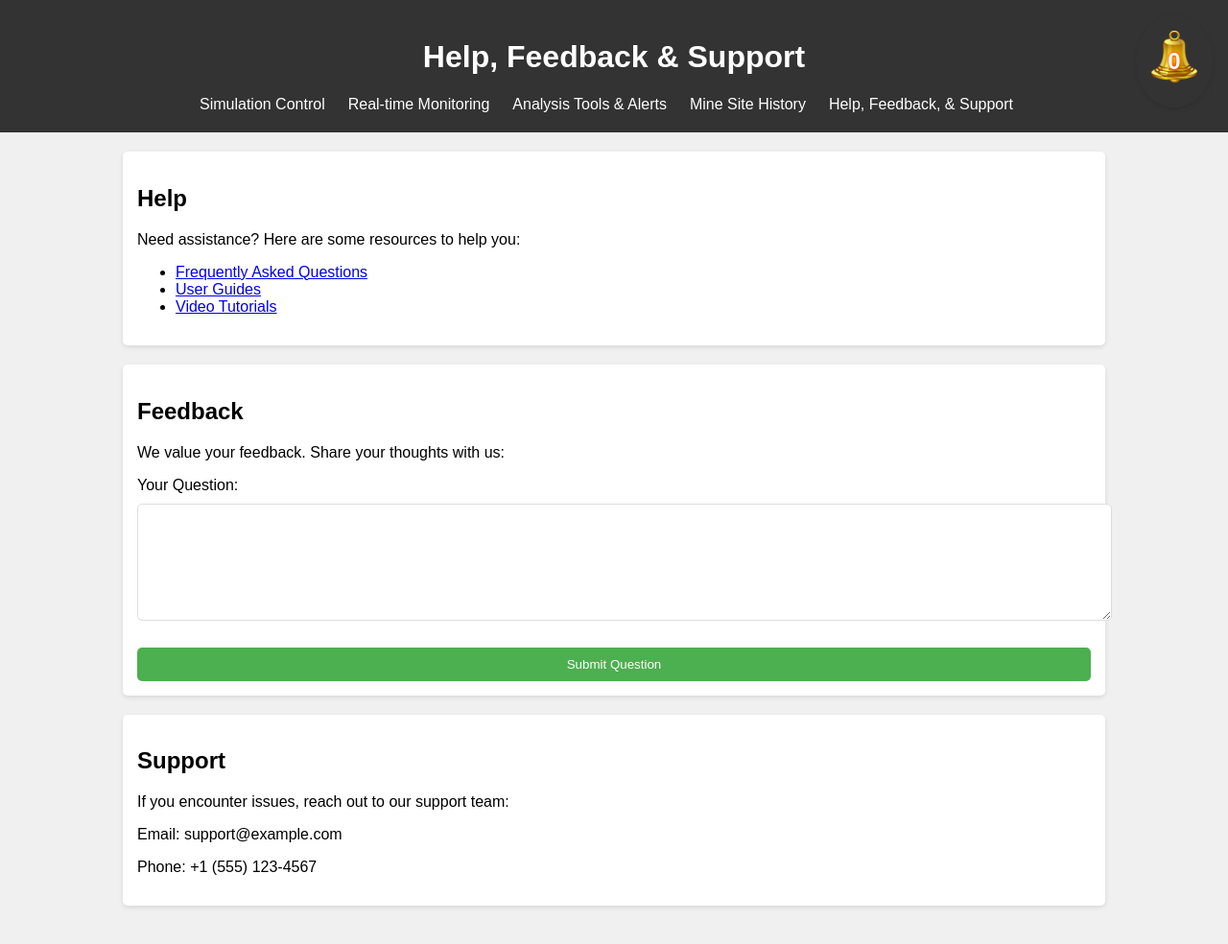
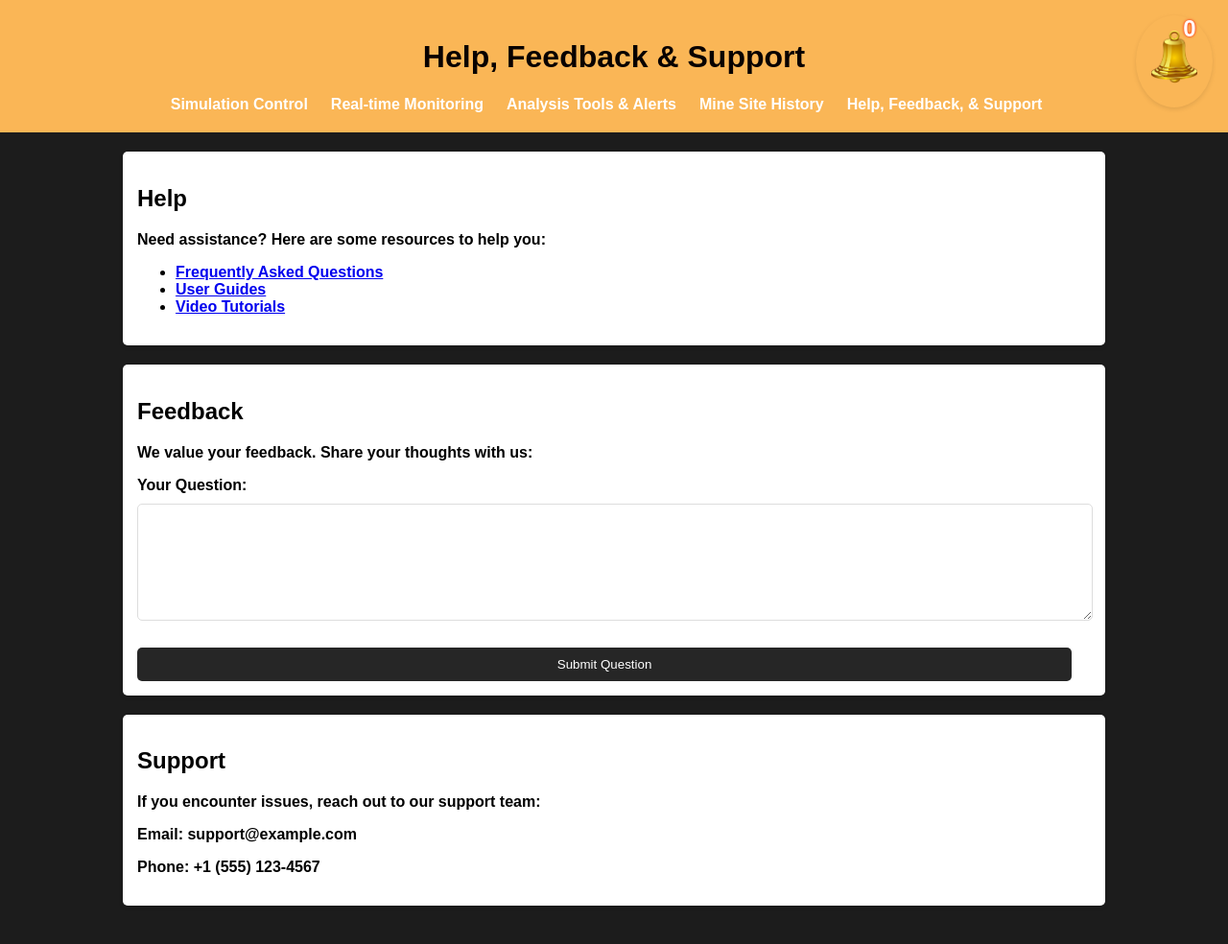
Before and after one commit to EdJustin27/thesis_mining, a PHP site: the page made by public/html files/Admin Sub/Help, Feedback, and Suggest.html in a window 1280 px wide. Shown: the whole page at 96% size. Run offline with PHP 8.4, Linux system fonts and the light colour scheme.

Commit message:
first commit

```diff
--- a/public/css/adminSub/headerNavBtns.css
+++ b/public/css/adminSub/headerNavBtns.css
@@ -8,3 +8,6 @@ nav{
         color: white;
         margin-right: 1rem;
     }
+    nav a:hover {
+        color: #474454; /* Change to the desired color */
+    }
--- a/public/css/bell.css
+++ b/public/css/bell.css
@@ -15,8 +15,8 @@
         padding: 0;
         margin: 0;
         position: absolute;
-        top: 50%;
-        left: 50%;
+        top: 15%;
+        left: 70%;
         transform: translate(-50%, -50%);
         color: white;
         text-shadow: 0 0 3px red;
--- a/public/html files/Admin Sub/Help, Feedback, and Suggest.html
+++ b/public/html files/Admin Sub/Help, Feedback, and Suggest.html
@@ -7,14 +7,16 @@
     <style>
         body {
             font-family: Arial, sans-serif;
+            font-weight: bold;
             margin: 0;
             padding: 0;
-            background-color: #f0f0f0;
+            background-color: #1c1c1c; /* Black background */
+
         }
 
         header {
-            background-color: #333;
-            color: white;
+            background-color: #fab656;
+            color: rgb(8, 1, 1);
             padding: 20px;
             text-align: center;
         }
@@ -35,7 +37,7 @@
 
         label, textarea, button {
             display: block;
-            width: 100%;
+            width: 98%;
             margin-top: 10px;
         }
 
@@ -47,7 +49,7 @@
         }
 
         button {
-            background-color: #4CAF50;
+            background-color: #262626;
             color: white;
             border: none;
             padding: 10px 20px;
@@ -57,7 +59,7 @@
         }
 
         button:hover {
-            background-color: #45a049;
+            background-color: #fab656;
         }
     </style>
     <link rel="stylesheet" href="../../css/bell.css">
--- a/public/html files/Admin Sub/MineSite History.html
+++ b/public/html files/Admin Sub/MineSite History.html
@@ -7,15 +7,16 @@
     <style>
         body {
             font-family: 'Arial', sans-serif;
+            font-weight: bold;
             background-color: #1c1c1c; /* Black background */
-            color: #ff6600; /* Orange text color */
+            color: #d0bc8f; /* Orange text color */
             margin: 0;
             padding: 0;
             overflow-x: hidden;
         }
 
         header {
-            background-color: #ff6600; /* Orange header background */
+            background-color: #fab656; /* Orange header background */
             color: #1c1c1c; /* Black text color */
             padding: 15px;
             text-align: center;
--- a/public/html files/Admin.html
+++ b/public/html files/Admin.html
@@ -14,17 +14,18 @@
             background-position: bottom;
             height: 100vh;
         }
+
     </style>
 </head>
 <body>
 <section id="notification">
     <img src="../assets/bell.png">
-    <h2 id="notifCount">0</h2>
+    <span class="badge">0</span>
         <ul id="notifList">
         </ul>
 </section>
 <header>
-    <h1>Dashboard</h1>
+    <h1>DASHBOARD</h1>
 </header>
 
 <nav>
--- a/public/index.html
+++ b/public/index.html
@@ -52,7 +52,7 @@
     </style>
 </head>
 <body>
-    <header>
+    <header class="header">
         <a href="./html files/Admin Sub/Real-Time Monitoring.html">Admin</a>
         <a href="./html files/About Us.html">About Us</a>
         <a href="./html files/services.html">Services</a>
@@ -60,7 +60,7 @@
     </header>
 
     <div class="description">
-        <p>
+        <p class="black-bold-text">
             Slope Visualization Code is a pivotal phase in the evolution of this innovative Geotechnical engineering tools.
             It is the creation of an intuitive & user-friendly website.
         </p>
@@ -71,7 +71,7 @@
     <div class="combined-container">
         <h2>Hi, Mining Engineer!</h2>
         <button onclick="toggleLogin()">Login or Sign Up</button>
-        <p>Empowering Safety</p>
+        <p class="black-bold-text">Empowering Safety</p>
     </div>
 
     <div class="overlay" id="overlay"></div>
```
Also changed, not shown: public/css/admin.css (+4 -4 lines), public/css/adminSub/SimulationControl.css (+5 -3 lines), public/css/adminSub/realTimeMonitoring.css (+5 -2 lines), public/css/landingPage.css (+21 -10 lines).
